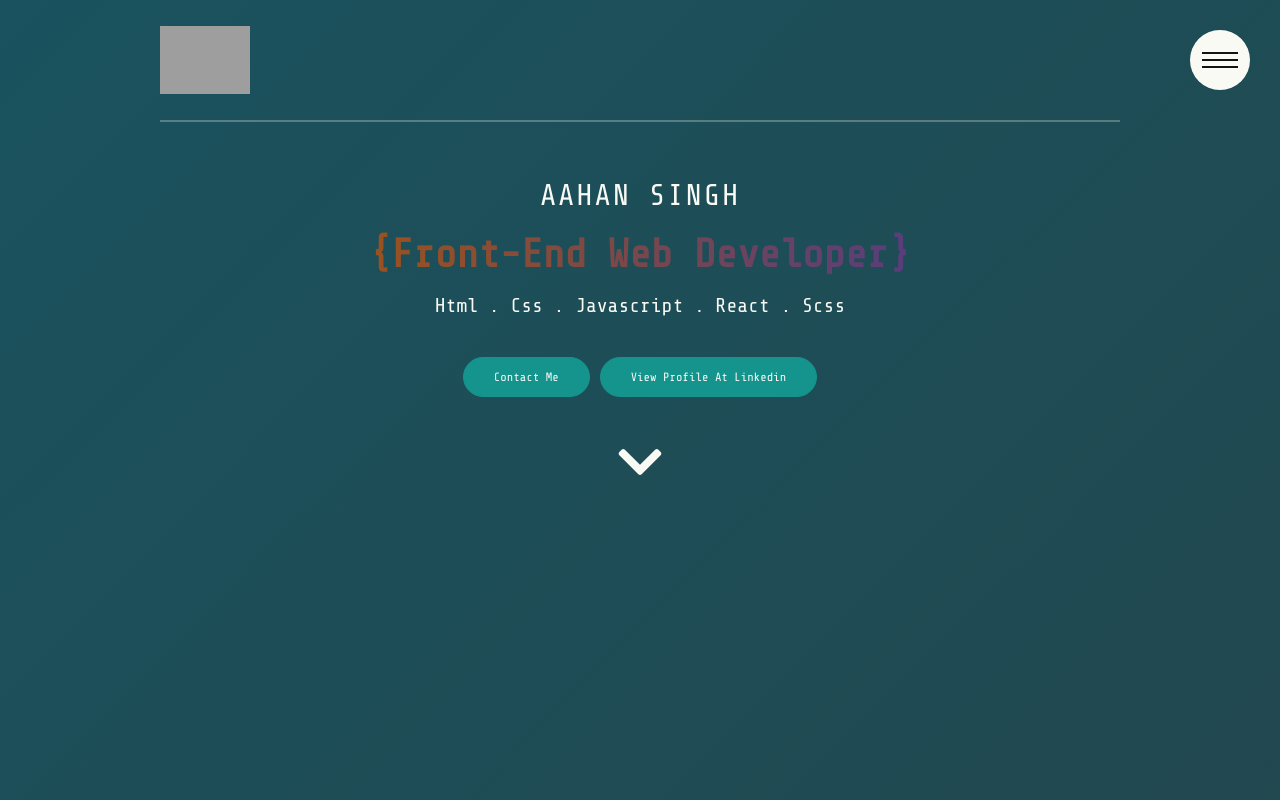
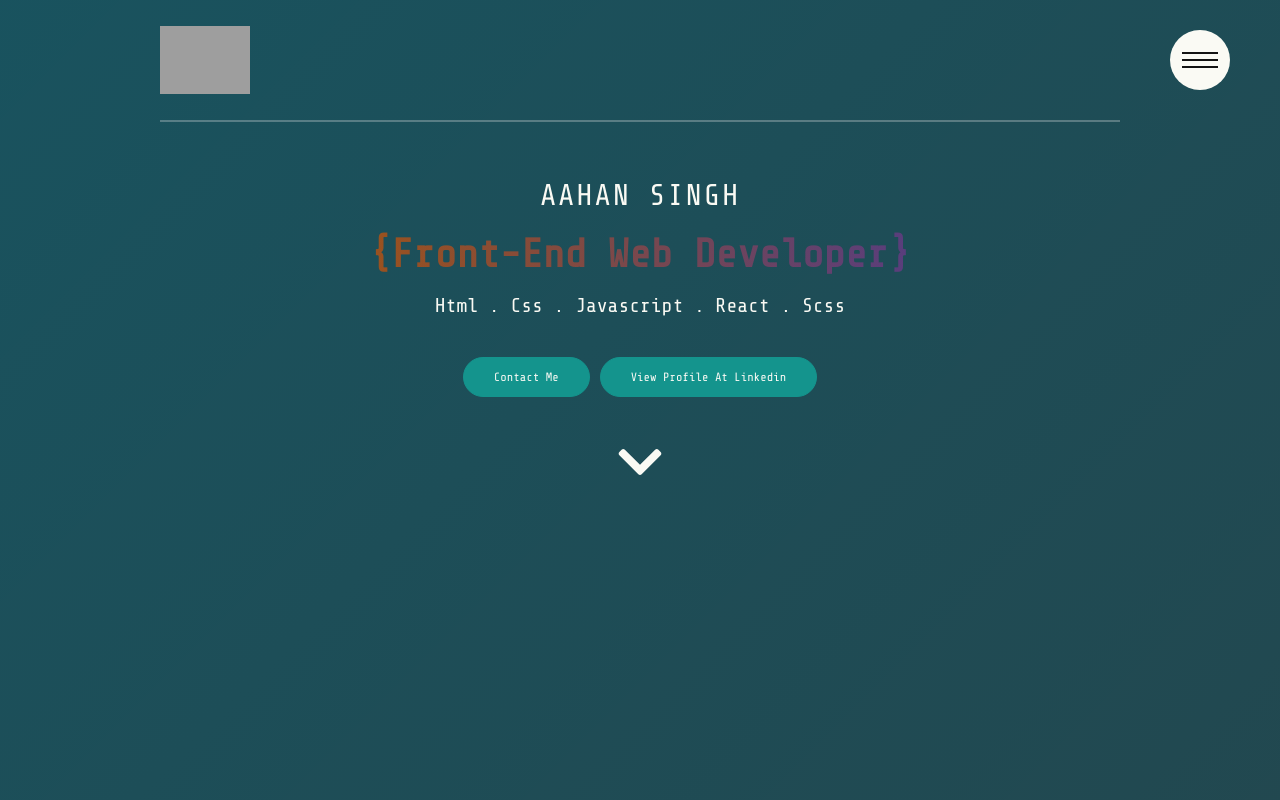
Before and after one commit to ascii-monk123/Portfilio-V2.0, a React (Create React App) app: page / in a window 1280 px wide. Shown: the top 800 px of the page. Built offline with nearby package versions, Linux system fonts and the light colour scheme; grey boxes are pictures that could not be loaded.

Commit message:
fIXED THE BUTTON BUG

```diff
--- a/src/scss/modules/_navbar.scss
+++ b/src/scss/modules/_navbar.scss
@@ -2,7 +2,7 @@
 .navbtn {
   position: fixed;
   top: 3rem;
-  right: 3rem;
+  right: 5rem;
   z-index: 1000;
   background-color: $color-white;
   height: 6rem;
--- a/src/scss/modules/_projects.scss
+++ b/src/scss/modules/_projects.scss
@@ -12,7 +12,7 @@
   cursor: pointer;
 
   &:hover {
-    transform: scale(1.3);
+    transform: scale(1.2);
     border: 10px solid $color-blue;
     filter: invert(0);
   }
```
Also changed, not shown: 1 other file (tests, documents, lock files or other folders).
